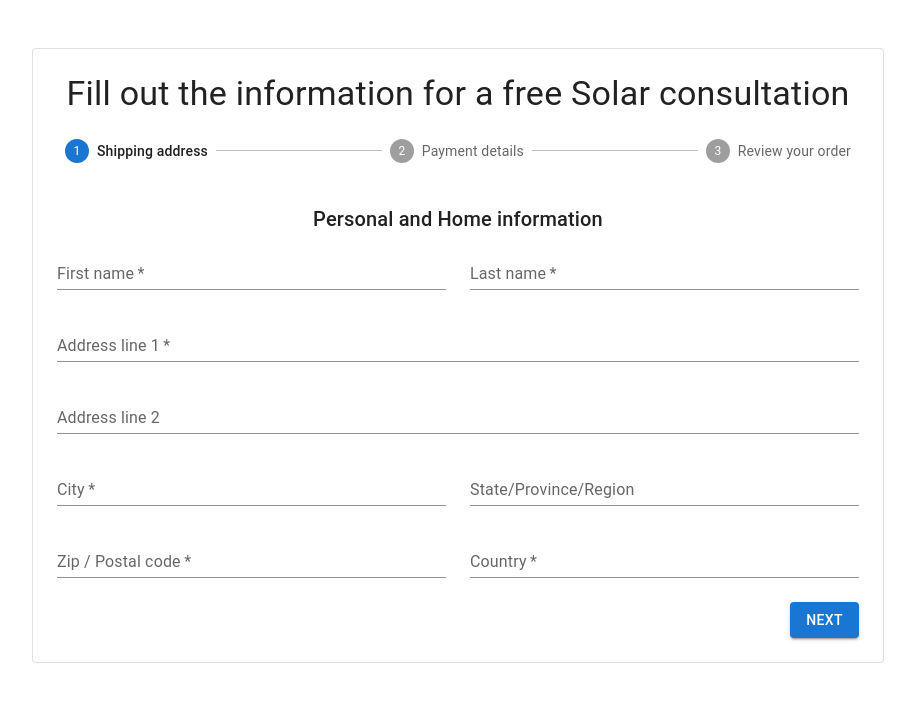
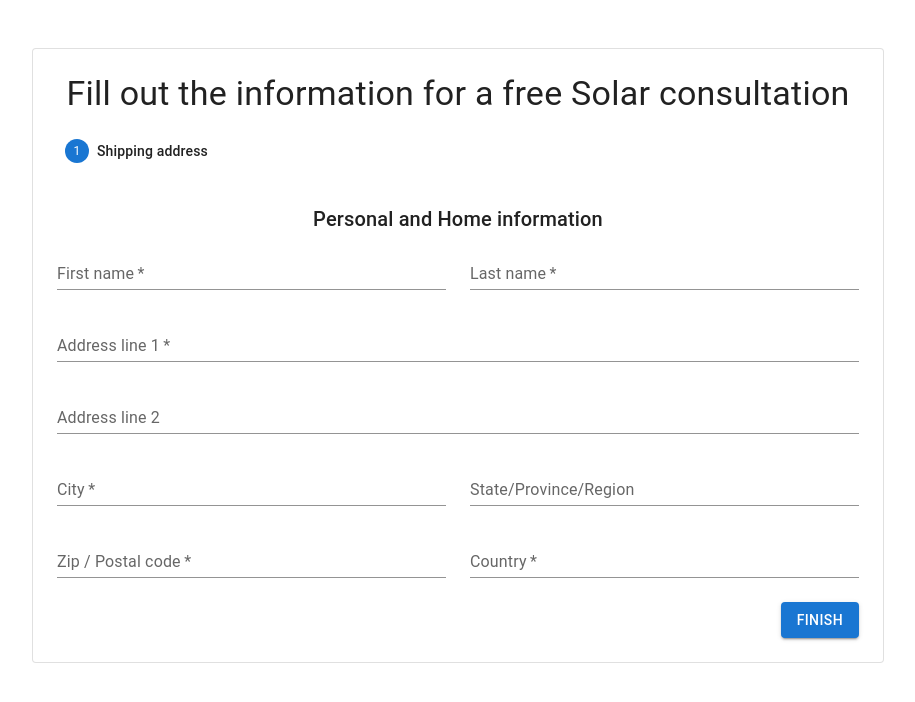
Before and after one commit to EastonShaum/SunSet, a React (Create React App) app: page /solarForm in a window 1280 px wide. Shown: the top 702 px of the page, without its empty margins (182-1097 px from the left). Built offline with nearby package versions, Linux system fonts and the light colour scheme.

Commit message:
add gh-pages

```diff
--- a/src/App.js
+++ b/src/App.js
@@ -45,7 +45,7 @@ import SolarForm from './components/Forms/Solar Form';
 function App() {
   return (
       <Box className="App">
-          <Header />
+        <Header />
           <Routes>
             <Route path="/desktop" element={<Desktop {...desktopData} />} />
             <Route path="/phone" element={<Phone {...phoneData} />} />
--- a/src/components/Forms/Solar Form/index.js
+++ b/src/components/Forms/Solar Form/index.js
@@ -15,17 +15,16 @@ import { createTheme, ThemeProvider } from '@mui/material/styles';
 import AddressForm from './AddressForm';
 import PaymentForm from './PaymentForm';
 import Review from './Review';
+import sendEmail from '../../../utils/courier';
 
 
-const steps = ['Shipping address', 'Payment details', 'Review your order'];
+const steps = ['Shipping address'];
 
 function getStepContent(step) {
   switch (step) {
     case 0:
       return <AddressForm />;
     case 1:
-      return <PaymentForm />;
-    case 2:
       return <Review />;
     default:
       throw new Error('Unknown step');
@@ -46,7 +45,7 @@ export default function SolarForm() {
   };
 
   const handleFinish = () => {
-
+    sendEmail();
   };
 
   return (
@@ -89,12 +88,10 @@ export default function SolarForm() {
                 {activeStep === steps.length - 1 ?
                     <Button
                     variant="contained"
-                    onClick={handleNext}
+                    onClick={handleFinish}
                     sx={{ mt: 3, ml: 1 }}
                   >
-                    <form action="../../../utils/emailsender.php">
-                        <input type="submit" value="click on me!"/>
-                    </form>
+                    Finish
                   </Button> :
                   <Button
                     variant="contained"
--- a/src/pages/Home.js
+++ b/src/pages/Home.js
@@ -15,19 +15,7 @@ import {
 export default function Home({ page }) {
 
   return (
-    <Box
-      // sx={{
-      //   margin: 0,
-      //   position: 'fixed',
-      //   top: 0,
-      //   right: 0,
-      //   bottom: 0,
-      //   left: 0,
-      //   display: 'flex',
-      //   justifyContent: 'center',
-      //   alignItems: 'center'
-      // }}
-    >
+    <Box>
       <Grid
         container
         justifyContent="center"
--- a/src/utils/courier.js
+++ b/src/utils/courier.js
@@ -1,9 +1,12 @@
 // Install with: npm install @trycourier/courier
 import { CourierClient } from "@trycourier/courier";
 
-const courier = CourierClient({ authorizationToken: "pk_prod_KQ3Z7S5W8QMQTBG6TFPQS6X8X6TJ" });
+export default async function sendEmail(){
 
-const { requestId } = await courier.send({
+
+  const courier = CourierClient({ authorizationToken: "pk_prod_KQ3Z7S5W8QMQTBG6TFPQS6X8X6TJ" });
+
+  const { requestId } = await courier.send({
   message: {
     to: {
     },
@@ -15,3 +18,4 @@ const { requestId } = await courier.send({
 });
 
 //"eastonshaum@gmail.com"
+}
```
Also changed, not shown: package.json (+7 -2 lines), src/pages/Layout.js (line endings or trailing spaces), 1 other file (tests, documents, lock files or other folders).
